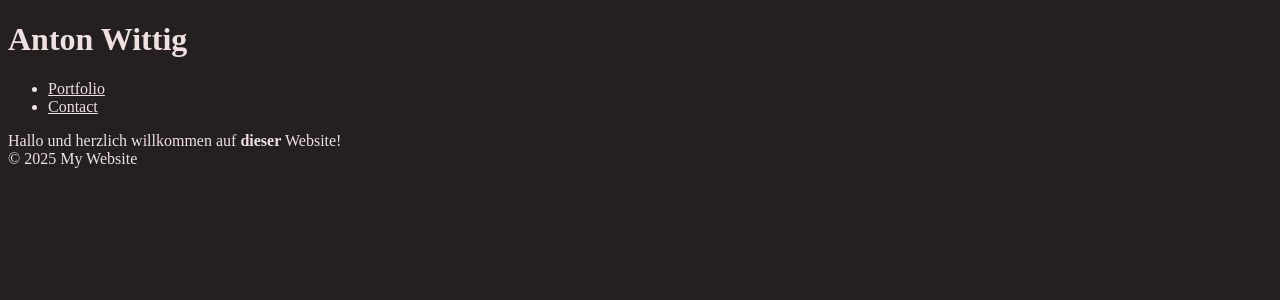
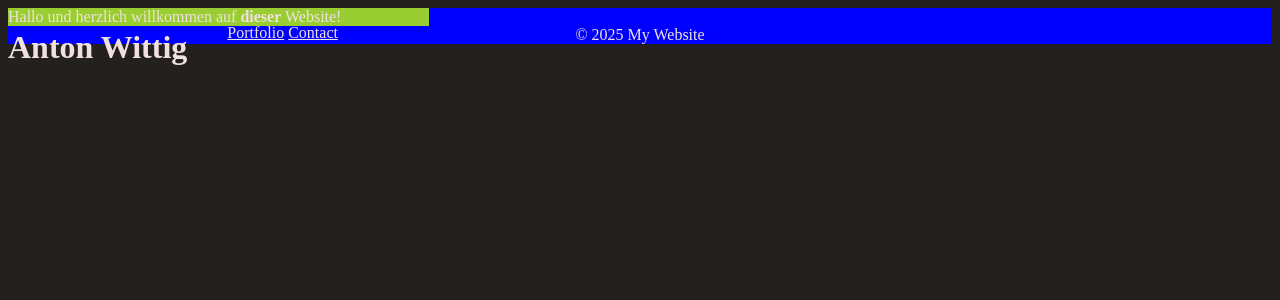
Before and after one commit to AntonWittig/AntonWittig, a PHP site: page / in a window 1280 px wide. Shown: the top 300 px of the page. Run offline with PHP 8.4, Linux system fonts and the light colour scheme.

Commit message:
refactor: styles directory to css

```diff
--- /dev/null
+++ b/public/css/style.css
@@ -0,0 +1,70 @@
+@charset "UTF-8";
+
+:root {
+	--header-height: 0;
+}
+
+/* {
+	border: 1px solid brown;
+} */
+
+html {
+	& * {
+		color: #f0e0e0;
+	}
+
+	background-color: #242020;
+	min-width: 700px;
+	width: 100%;
+}
+
+header {
+	& * {
+		background: none;
+	}
+
+	background: none;
+	position: absolute;
+	top: 8px;
+	left: 8px;
+	right: 8px;
+	display: flex;
+
+	/* TODO ADD MINWIDTH */
+	& ul li {
+		display: inline-block;
+		padding: auto;
+	}
+}
+
+/* aside#left-column {
+	position: fixed;
+	right: 0;
+} */
+
+aside {
+	background-color: yellow;
+}
+
+main {
+	background-color: yellowgreen;
+}
+
+body {
+	background-color: blue;
+	padding-top: var(--header-height);
+	display: grid;
+	grid-template-columns: repeat(3, 1fr);
+	/* TODO COLLAPSE ASIDES ON MOBILE */
+	grid-template-rows: 1fr auto;
+	min-height: calc(100vh - 16px - var(--header-height));
+}
+
+.timeline_container {
+	display: grid;
+}
+
+footer {
+	grid-column: 1 / 4;
+	text-align: center;
+}
--- a/public/styles/style.css
+++ /dev/null
@@ -1,22 +0,0 @@
-/* * {
-	border: 1px solid brown;
-} */
-
-html * {
-	background-color: #242020;
-	color: #f0e0e0;
-}
-
-/* body {
-	width: 50%;
-	margin: 0 auto;
-}
-
-aside {
-	position: fixed;
-	right: 0;
-}
-
-.timeline_container {
-	display: grid;
-} */
--- a/public/template.php
+++ b/public/template.php
@@ -4,7 +4,7 @@
 <head>
 	<meta charset="UTF-8">
 	<meta name="viewport" content="width=device-width, initial-scale=1.0" />
-	<link rel="stylesheet" href="styles/style.css">
+	<link rel="stylesheet" href="css/style.css">
 	<title><?php echo $title; ?></title>
 	<!-- redirect script -->
 </head>
```
